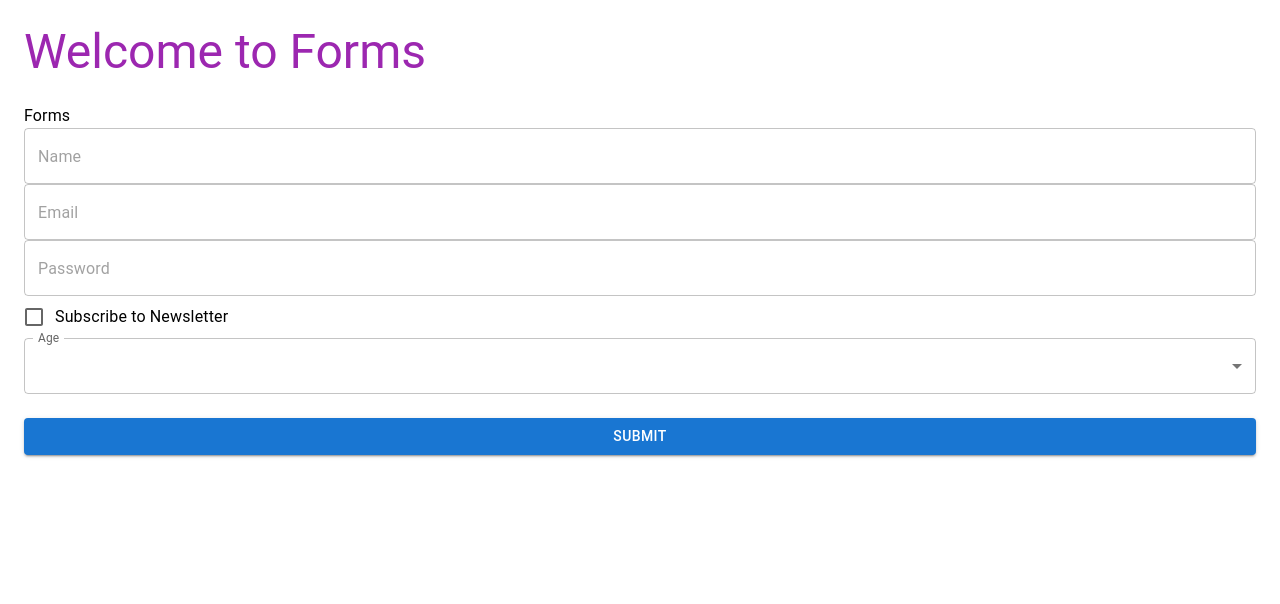
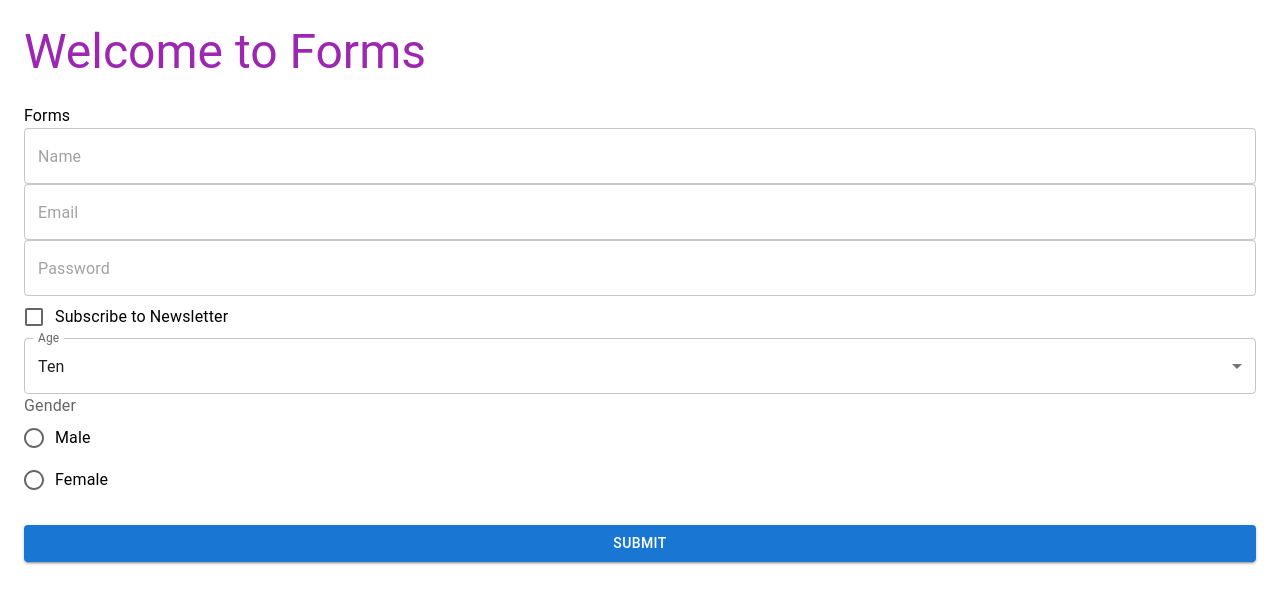
Before and after one commit to hxncodes/React-MUI, a React (Vite) app: page / in a window 1280 px wide. Shown: the top 604 px of the page. Built offline with nearby package versions, Linux system fonts and the light colour scheme.

Commit message:
Radio Button introduced with form functionality

```diff
--- a/Pages/Forms.jsx
+++ b/Pages/Forms.jsx
@@ -5,12 +5,15 @@ import {
     Typography,
     Button,
     FormGroup,
+    FormLabel,
     FormControl,
     FormControlLabel,
     Checkbox,
     InputLabel,
     MenuItem,
-    Select
+    Select,
+    RadioGroup,
+    Radio
 } from '@mui/material'
 
 function Forms() {
@@ -19,11 +22,12 @@ function Forms() {
         email: "",
         password: "",
         subscribe: false,
-        age: 0
+        age: 10,
+        gender: ''
     })
 
 
-    // getting inputs from input fields
+    // getting values from form
     const handleChange = (e) => {
         setInputs((preValue) => ({
             ...preValue,
@@ -31,11 +35,12 @@ function Forms() {
         }))
     }
 
-    // submit button action
+    //performing submit action
     const handleSubmit = (e) => {
         e.preventDefault();
         console.log(inputs);
     }
+
     return (
         <>
             <Typography variant="h3" component="h1" color="secondary" sx={{ margin: 3 }}>Welcome to Forms</Typography>
@@ -87,6 +92,14 @@ function Forms() {
                             <MenuItem value={30}>Thirty</MenuItem>
                         </Select>
                     </FormControl>
+
+                    <FormControl>
+                        <FormLabel>Gender</FormLabel>
+                        <RadioGroup name="gender" value={inputs.gender} onChange={handleChange}>
+                            <FormControlLabel value='male' control={<Radio />} label='Male' />
+                            <FormControlLabel value='female' control={<Radio />} label='Female' />
+                        </RadioGroup>
+                    </FormControl>
                     <Button sx={{ marginTop: 3 }} variant="contained" type="submit">Submit</Button>
 
                 </form>
```
